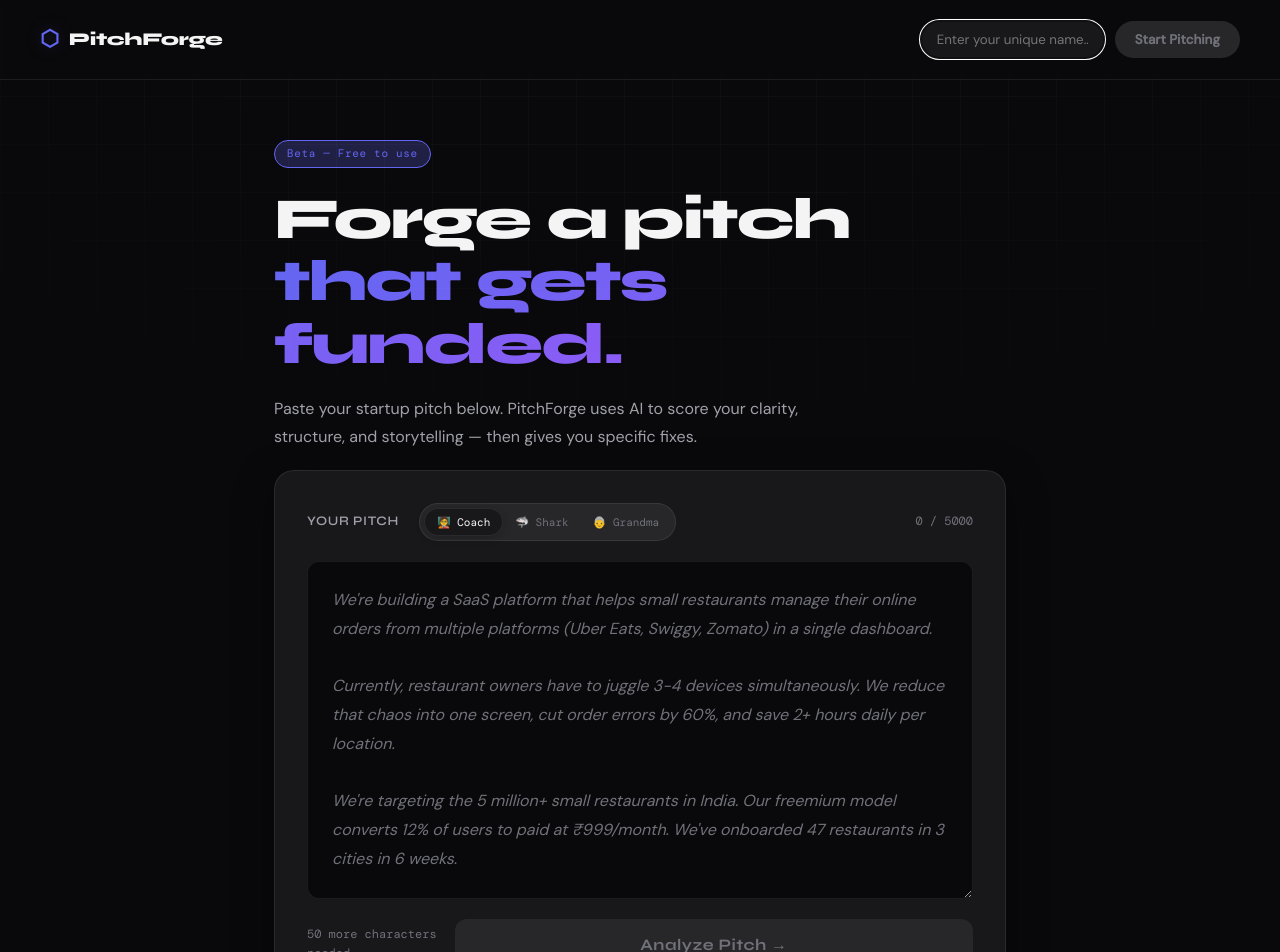
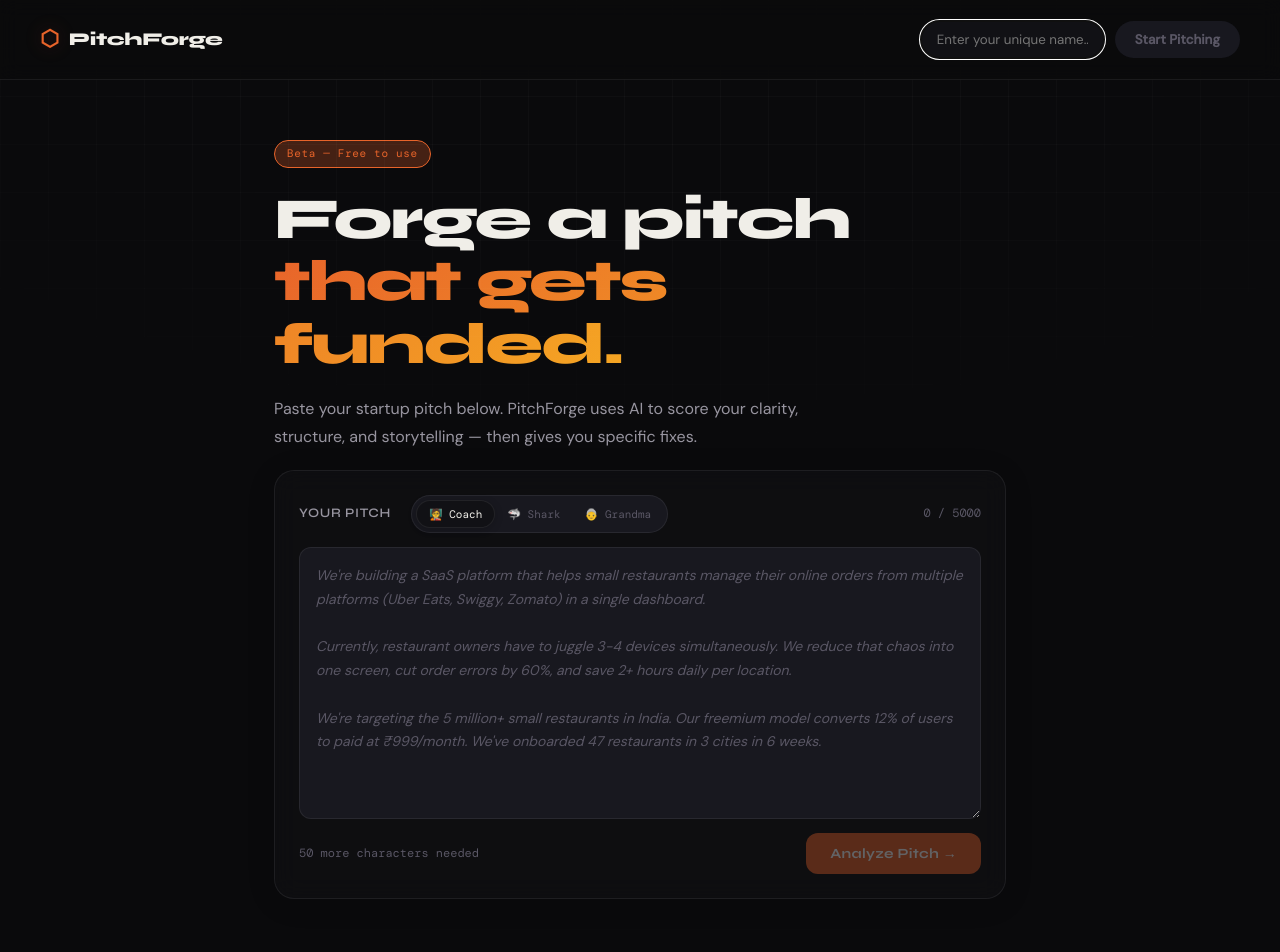
Before and after one commit to shivaansh0610-LUFFY/PitchForge, a React (Vite) app in the folder frontend/: page / in a window 1280 px wide. Shown: the top 952 px of the page. Built offline with nearby package versions, Linux system fonts and the light colour scheme; no server answers.

Commit message:
Revert "Style: overhaul UI to Electric Indigo palette and premium typography"
This reverts commit 923588c8719323dd67c3a183fc0e1baa2617d357.

```diff
--- a/frontend/src/index.css
+++ b/frontend/src/index.css
@@ -5,23 +5,23 @@
    ============================================================ */
 
 :root {
-  --bg: #09090b;           /* Zinc 950 */
-  --surface: #18181b;      /* Zinc 900 */
-  --surface-2: #27272a;    /* Zinc 800 */
-  --border: rgba(255, 255, 255, 0.08);
-  --border-hover: rgba(255, 255, 255, 0.15);
+  --bg: #0a0a0c;
+  --surface: #111115;
+  --surface-2: #18181f;
+  --border: rgba(255, 255, 255, 0.07);
+  --border-hover: rgba(255, 255, 255, 0.14);
 
-  --text: #f4f4f5;         /* Zinc 50 */
-  --text-2: #a1a1aa;       /* Zinc 400 */
-  --text-3: #71717a;       /* Zinc 500 */
+  --text: #f0eee8;
+  --text-2: #9895a0;
+  --text-3: #5a5765;
 
-  --accent: #6366f1;       /* Electric Indigo */
-  --accent-glow: rgba(99, 102, 241, 0.25);
-  --accent-2: #8b5cf6;     /* Violet */
+  --accent: #e8642a;       /* ember orange */
+  --accent-glow: #e8642a44;
+  --accent-2: #a78bfa;     /* violet */
 
-  --success: #10b981;      /* Emerald */
-  --warning: #f59e0b;      /* Amber */
-  --danger: #ef4444;       /* Red */
+  --success: #4ade80;
+  --warning: #f5a623;
+  --danger: #ff4d4d;
 
   --radius: 12px;
   --radius-lg: 20px;
@@ -175,7 +175,7 @@ body {
   letter-spacing: -0.03em;
 }
 .hero-accent {
-  background: linear-gradient(135deg, var(--accent), var(--accent-2));
+  background: linear-gradient(135deg, var(--accent), #f5a623);
   -webkit-background-clip: text;
   -webkit-text-fill-color: transparent;
   background-clip: text;
@@ -190,19 +190,21 @@ body {
 
 /* ── Input card ────────────────────────────────────────────── */
 .input-card {
-  background: var(--surface);
+  background: rgba(17, 17, 21, 0.6);
+  backdrop-filter: blur(12px);
   border: 1px solid var(--border);
   border-radius: var(--radius-lg);
-  padding: 32px;
+  padding: 24px;
   display: flex;
   flex-direction: column;
-  gap: 20px;
+  gap: 14px;
   transition: all 0.3s cubic-bezier(0.4, 0, 0.2, 1);
-  box-shadow: 0 10px 40px rgba(0, 0, 0, 0.4);
+  box-shadow: 0 4px 30px rgba(0, 0, 0, 0.1);
 }
 .input-card:focus-within {
+  background: rgba(17, 17, 21, 0.8);
   border-color: var(--accent);
-  box-shadow: 0 0 0 1px var(--accent), 0 10px 40px var(--accent-glow);
+  box-shadow: 0 0 0 1px var(--accent), 0 8px 40px rgba(232, 100, 42, 0.15);
 }
 
 .input-header {
@@ -259,22 +261,22 @@ body {
 .char-count.warn { color: var(--warning); }
 
 .pitch-textarea {
-  background: var(--bg);
+  background: var(--surface-2);
   border: 1px solid var(--border);
   border-radius: var(--radius);
   color: var(--text);
   font-family: var(--font-body);
-  font-size: 16px;
-  line-height: 1.8;
-  padding: 24px;
+  font-size: 14px;
+  line-height: 1.7;
+  padding: 16px;
   resize: vertical;
   width: 100%;
-  min-height: 250px;
+  min-height: 220px;
   transition: border-color 0.2s;
   outline: none;
 }
 .pitch-textarea::placeholder { color: var(--text-3); font-style: italic; }
-.pitch-textarea:focus { border-color: var(--accent); }
+.pitch-textarea:focus { border-color: var(--border-hover); }
 
 .error-banner {
   background: rgba(255, 77, 77, 0.1);
@@ -299,32 +301,27 @@ body {
 
 /* ── Buttons ───────────────────────────────────────────────── */
 .btn-primary {
-  background: linear-gradient(135deg, var(--accent), var(--accent-2));
+  background: var(--accent);
   color: white;
   border: none;
   border-radius: var(--radius);
   font-family: var(--font-display);
   font-weight: 700;
-  font-size: 16px;
-  padding: 16px 32px;
+  font-size: 14px;
+  padding: 12px 24px;
   cursor: pointer;
-  transition: all 0.3s cubic-bezier(0.4, 0, 0.2, 1);
-  letter-spacing: 0.03em;
+  transition: all 0.2s;
+  letter-spacing: 0.02em;
   white-space: nowrap;
-  width: 100%;
-  box-shadow: 0 4px 15px var(--accent-glow);
 }
 .btn-primary:hover:not(:disabled) {
-  box-shadow: 0 8px 25px var(--accent-glow);
-  transform: translateY(-2px);
-  filter: brightness(1.1);
+  background: #f07540;
+  box-shadow: 0 0 20px var(--accent-glow);
+  transform: translateY(-1px);
 }
 .btn-primary:disabled {
-  background: var(--surface-2);
-  color: var(--text-3);
-  box-shadow: none;
+  opacity: 0.35;
   cursor: not-allowed;
-  transform: none;
 }
 
 .btn-ghost {
@@ -447,14 +444,12 @@ body {
 .scores-row {
   display: flex;
   align-items: center;
-  justify-content: space-between;
   gap: 20px;
-  background: var(--bg);
+  background: var(--surface);
   border: 1px solid var(--border);
   border-radius: var(--radius-lg);
-  padding: 32px 40px;
+  padding: 28px 32px;
   flex-wrap: wrap;
-  box-shadow: inset 0 2px 10px rgba(0,0,0,0.5);
 }
 .scores-divider {
   width: 1px;
```
